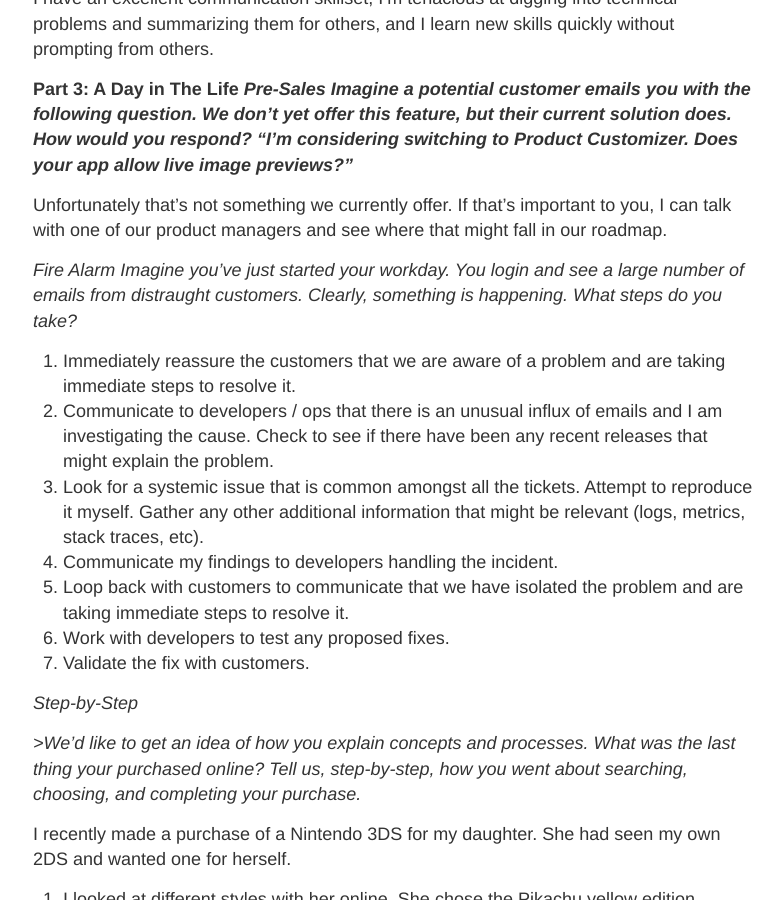
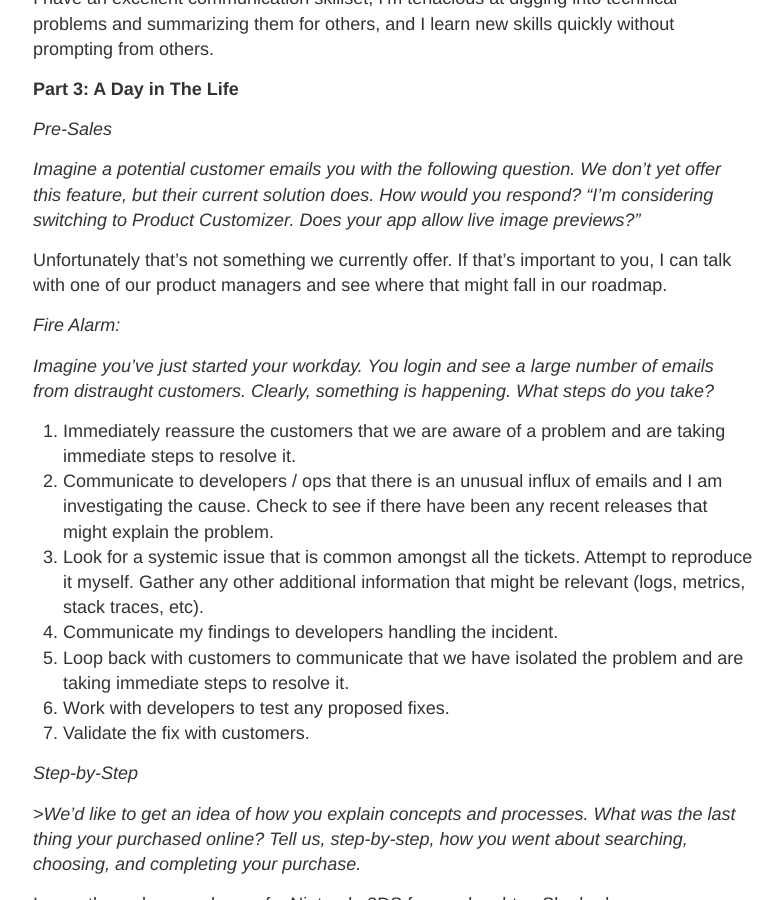
Before and after one commit to alangshall/alangshall.github.io, a Jekyll site: the page built from _posts/2017-05-03-skyverge.md, in a window 1280 px wide and 900 px high, scrolled down 1211 px. Shown: the whole window, without its empty margins (247-1030 px from the left). Built offline with Jekyll 4.4.1, drawn with Linux system fonts in a browser that asks for light colours.

Commit message:
Clean up formatting.

```diff
--- a/_posts/2017-05-03-skyverge.md
+++ b/_posts/2017-05-03-skyverge.md
@@ -47,14 +47,17 @@ I have an excellent communication skillset, I'm tenacious at digging into techni
 and I learn new skills quickly without prompting from others.
 
 <b>Part 3: A Day in The Life
+
 <i>Pre-Sales
+
 <i>Imagine a potential customer emails you with the following question. We don’t yet offer this feature, but their current solution does. How would you respond? "I’m considering switching to Product Customizer. Does your app allow live image previews?"
 </i>
 
 Unfortunately that's not something we currently offer. If that's important to you, I can talk with one of our product managers
 and see where that might fall in our roadmap.
 
-<i>Fire Alarm
+<i>Fire Alarm:
+
 <i>Imagine you’ve just started your workday. You login and see a large number of emails from distraught customers. Clearly, something is happening. What steps do you take?</i>
 
 1. Immediately reassure the customers that we are aware of a problem and are taking immediate steps to resolve it.
```
